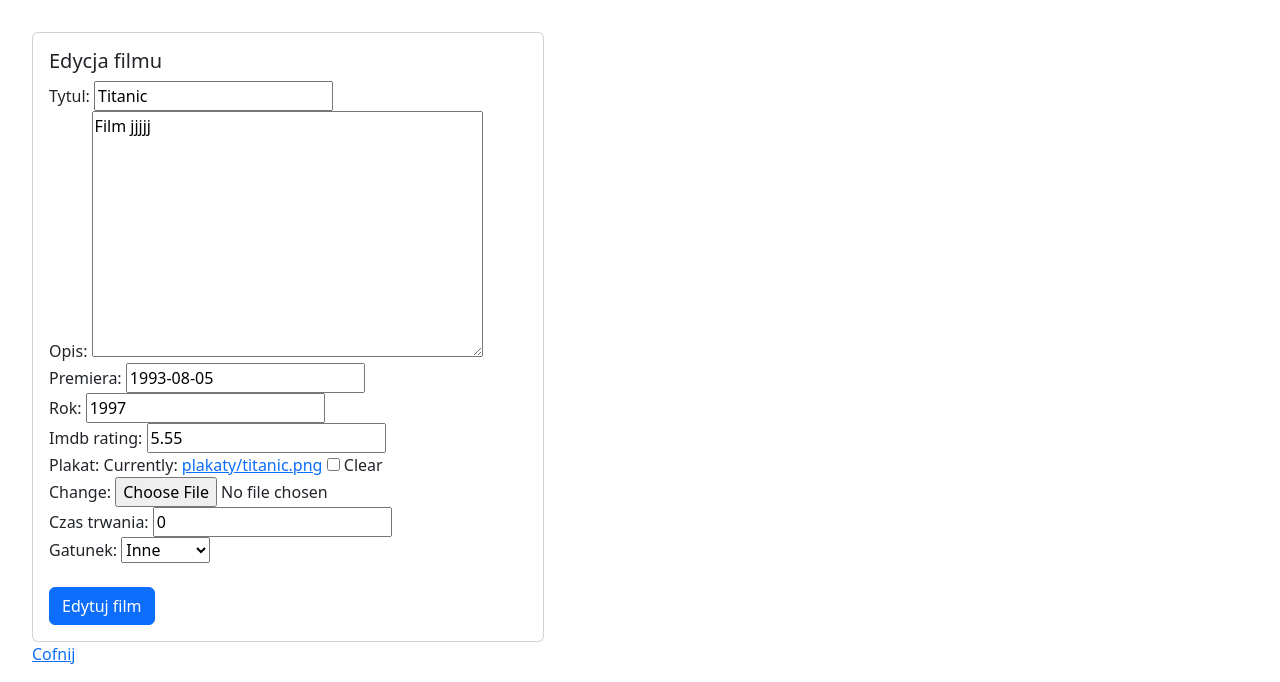
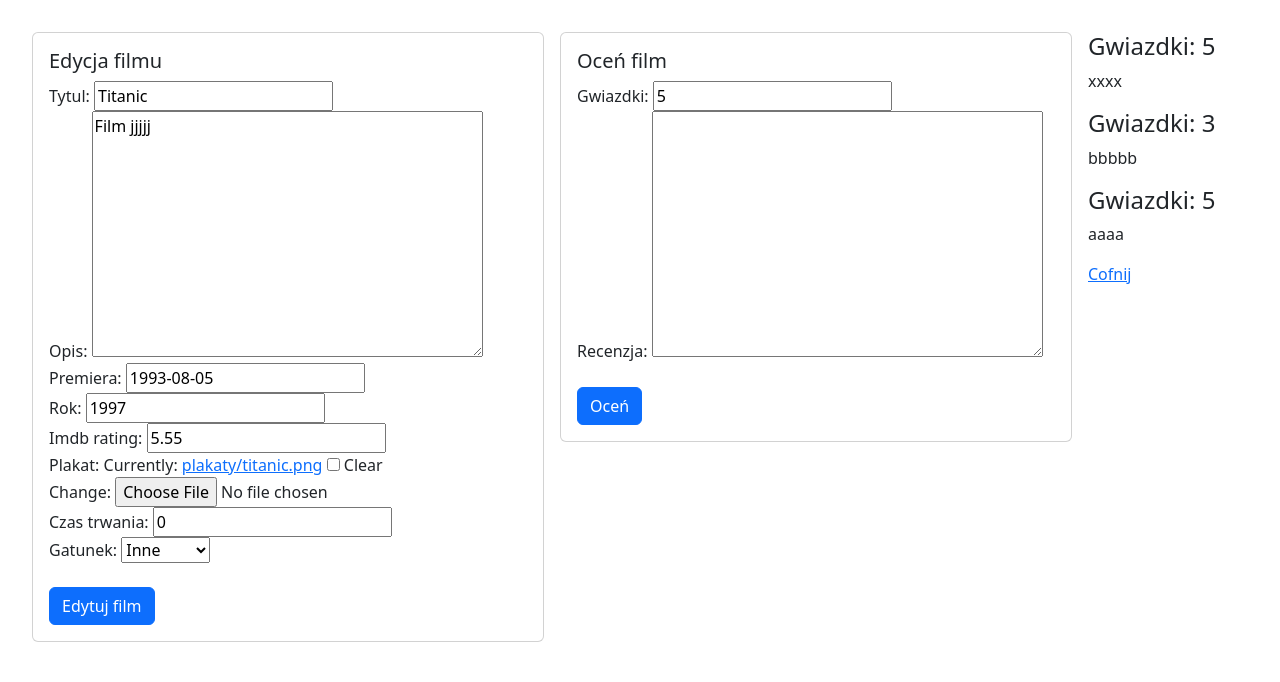
Before and after one commit to czarnyxtimon/django_course, a Django app: page /filmy/edytuj/1/ in a window 1280 px wide. Shown: the top 682 px of the page. Run offline with Django 5.2, Linux system fonts and the light colour scheme; a user stored in the database is signed in; data comes from the database, SQL or seed files in the repository; some libraries are stand-ins or nearby versions.

Commit message:
37. Kolejny form a template

```diff
--- a/filmyweb/forms.py
+++ b/filmyweb/forms.py
@@ -1,12 +1,20 @@
 from django.forms import ModelForm
-from .models import Film, DodatkoweInfo
+from .models import Film, DodatkoweInfo, Ocena
+
 
 class FilmForm(ModelForm):
     class Meta:
         model = Film
         fields = ['tytul', 'opis', 'premiera', 'rok', 'imdb_rating', 'plakat']
 
+
 class DodatkoweInfoForm(ModelForm):
     class Meta:
         model = DodatkoweInfo
         fields = ['czas_trwania', 'gatunek']
+
+
+class OcenaForm(ModelForm):
+    class Meta:
+        model = Ocena
+        fields = ['gwiazdki', 'recenzja']
--- a/filmyweb/models.py
+++ b/filmyweb/models.py
@@ -32,7 +32,7 @@ class Film(models.Model):
 
 
 class Ocena(models.Model):
-    opis = models.TextField(default="", blank=True)
+    recenzja = models.TextField(default="", blank=True)
     gwiazdki = models.PositiveSmallIntegerField(default=5)
     film = models.ForeignKey(Film, on_delete=models.CASCADE)
 
--- a/filmyweb/views.py
+++ b/filmyweb/views.py
@@ -1,6 +1,6 @@
 from django.shortcuts import render, get_object_or_404, redirect
-from .forms import FilmForm, DodatkoweInfoForm
-from .models import Film, DodatkoweInfo
+from .models import Film, DodatkoweInfo, Ocena
+from .forms import FilmForm, DodatkoweInfoForm, OcenaForm
 from django.contrib.auth.decorators import login_required
 
 # Create your views here.
@@ -48,9 +48,11 @@ def nowy_film(request):
 
     return render(request, 'film_form.html', {'form': form_film, 'form_dodatkowe': form_dodatkowe, 'nowy': True})
 
+
 @login_required
 def edytuj_film(request, id):
     film = get_object_or_404(Film, pk=id)
+    oceny = Ocena.objects.filter(film=film)
 
     try:
         dodatkowe = DodatkoweInfo.objects.get(film=film.id)
@@ -59,6 +61,14 @@ def edytuj_film(request, id):
 
     form_film = FilmForm(request.POST or None, request.FILES or None, instance=film)
     form_dodatkowe = DodatkoweInfoForm(request.POST or None, instance=dodatkowe)
+    form_ocena = OcenaForm(request.POST or None)
+
+    if request.method == 'POST':
+        if 'gwiazdki' in request.POST:
+            ocena = form_ocena.save(commit=False)
+            ocena.film = film
+            ocena.save()
+            return redirect(wszystkie_filmy)
 
     if all((form_film.is_valid(), form_dodatkowe.is_valid())):
         film = form_film.save(commit=False)
@@ -67,7 +77,10 @@ def edytuj_film(request, id):
         film.save()
         return redirect(wszystkie_filmy)
 
-    return render(request, 'film_form.html', {'form': form_film, 'form_dodatkowe': form_dodatkowe, 'nowy': False})
+
+    return render(request, 'film_form.html', {'form': form_film, 'form_dodatkowe': form_dodatkowe,
+                                              'oceny': oceny, 'form_ocena': form_ocena, 'nowy': False})
+
 
 @login_required
 def usun_film(request, id):
--- a/templates/film_form.html
+++ b/templates/film_form.html
@@ -3,7 +3,7 @@
 {% block tytul %} Formularz Film {% endblock %}
 
 {% block strona %}
-    <div class="card" style="width: 32rem;">
+    <div class="card" style="width: 32rem; float: left; margin-right: 1rem;">
       <div class="card-body">
       {% if nowy %}
         <h5 class="card-title">Nowy film</h5>
@@ -25,5 +25,23 @@
       </div>
     </div>
 
+     <div class="card" style="width: 32rem; float: left; margin-right: 1rem;">
+      <div class="card-body">
+        <h5 class="card-title">Oceń film</h5>
+
+          <form method="post" enctype="multipart/form-data">
+                {% csrf_token %}
+                {{ form_ocena|bootstrap }}
+          <br>
+                <button type="submit" class="btn btn-primary">Oceń</button>
+          </form>
+      </div>
+    </div>
+
+    {% for ocena in oceny %}
+        <h4>Gwiazdki: {{ ocena.gwiazdki }}</h4>
+        <p>{{ ocena.recenzja }}</p>
+    {% endfor %}
+
     <a href="{% url 'wszystkie' %}">Cofnij</a>
 {% endblock %}
```
Also changed, not shown: db.sqlite3, filmyweb/migrations/0009_rename_opis_ocena_recenzja_and_more.py (added).
